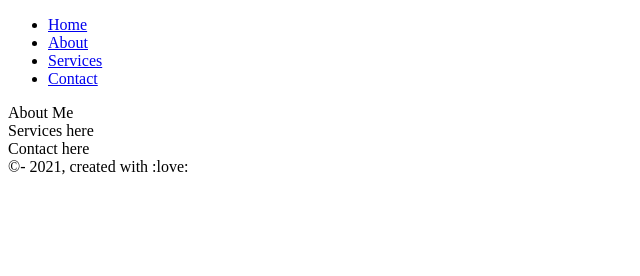
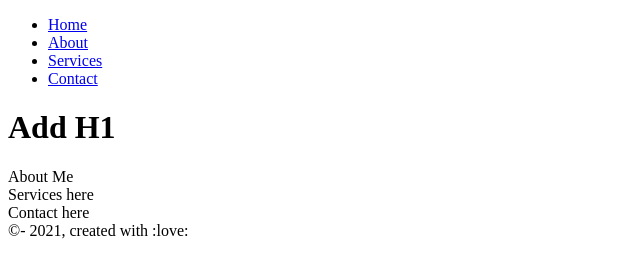
Before and after one commit to fidanmowa/Branching, a plain HTML site: page index.html in a window 1280 px wide. Shown: the whole page, without its empty margins (0-640 px from the left). Drawn offline with Linux system fonts and the light colour scheme.

Commit message:
H1 added

```diff
--- a/index.html
+++ b/index.html
@@ -15,6 +15,7 @@
             <li><a href="#contact">Contact</a></li>
             </ul>
     </nav>
+    <h1>Add H1</h1>
     <main>
         <section>About Me</section>
         <section>Services here</section>
```
